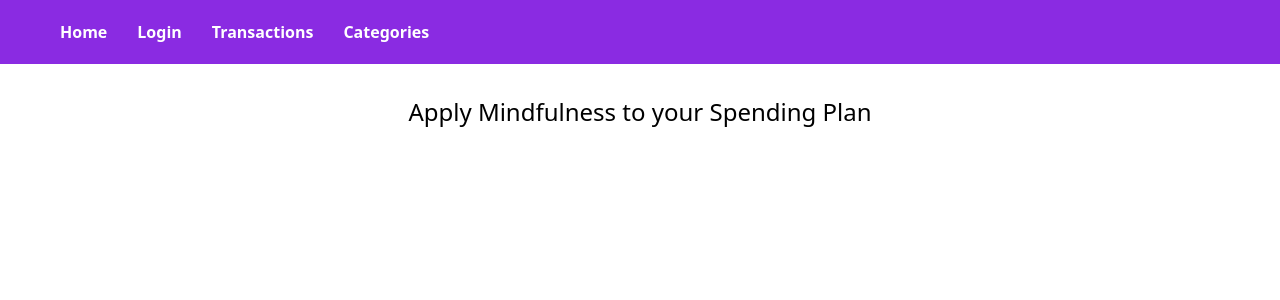
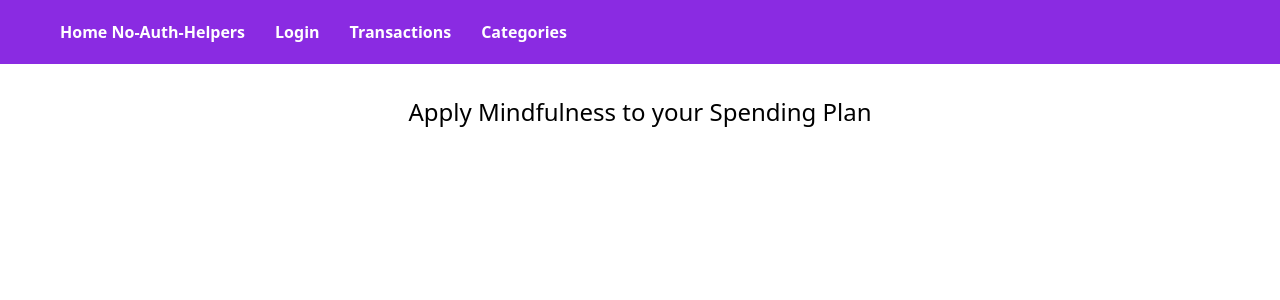
Before and after one commit to sharonobg/supanumbers, a Next.js app: page / in a window 1280 px wide. Shown: the top 300 px of the page. Built offline with nearby package versions, Linux system fonts and the light colour scheme.

Commit message:
new start with profiles 91323

```diff
--- a/src/app/components/Nav.tsx
+++ b/src/app/components/Nav.tsx
@@ -6,7 +6,7 @@ export default function Nav(){
         <nav>
             <ul className="flex">
             <Link href='/'>
-                <li className="hover:cursor-pointer hover:text-blue-600">Home</li>
+                <li className="hover:cursor-pointer hover:text-blue-600">Home No-Auth-Helpers</li>
                 </Link>
                 <Link href='/login-page'>
                 <li className="hover:cursor-pointer hover:text-blue-600">Login</li>
```
